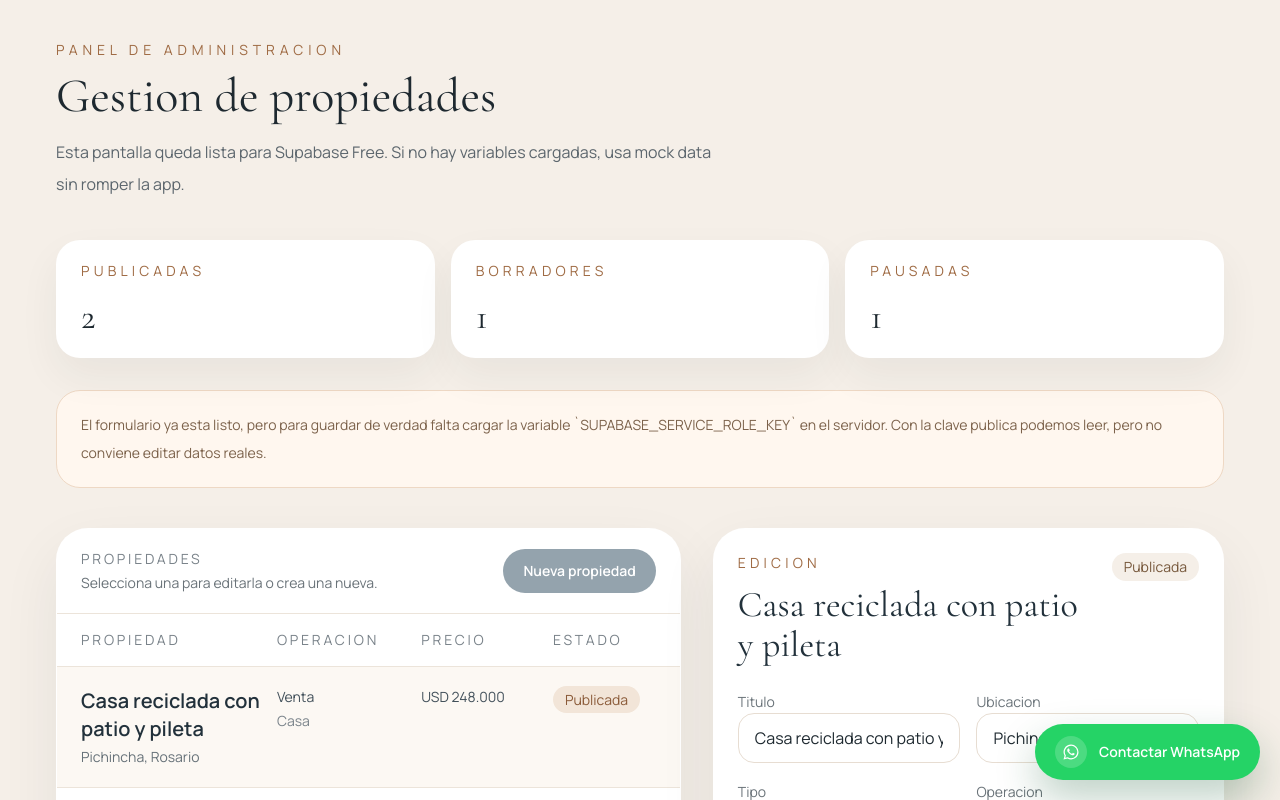
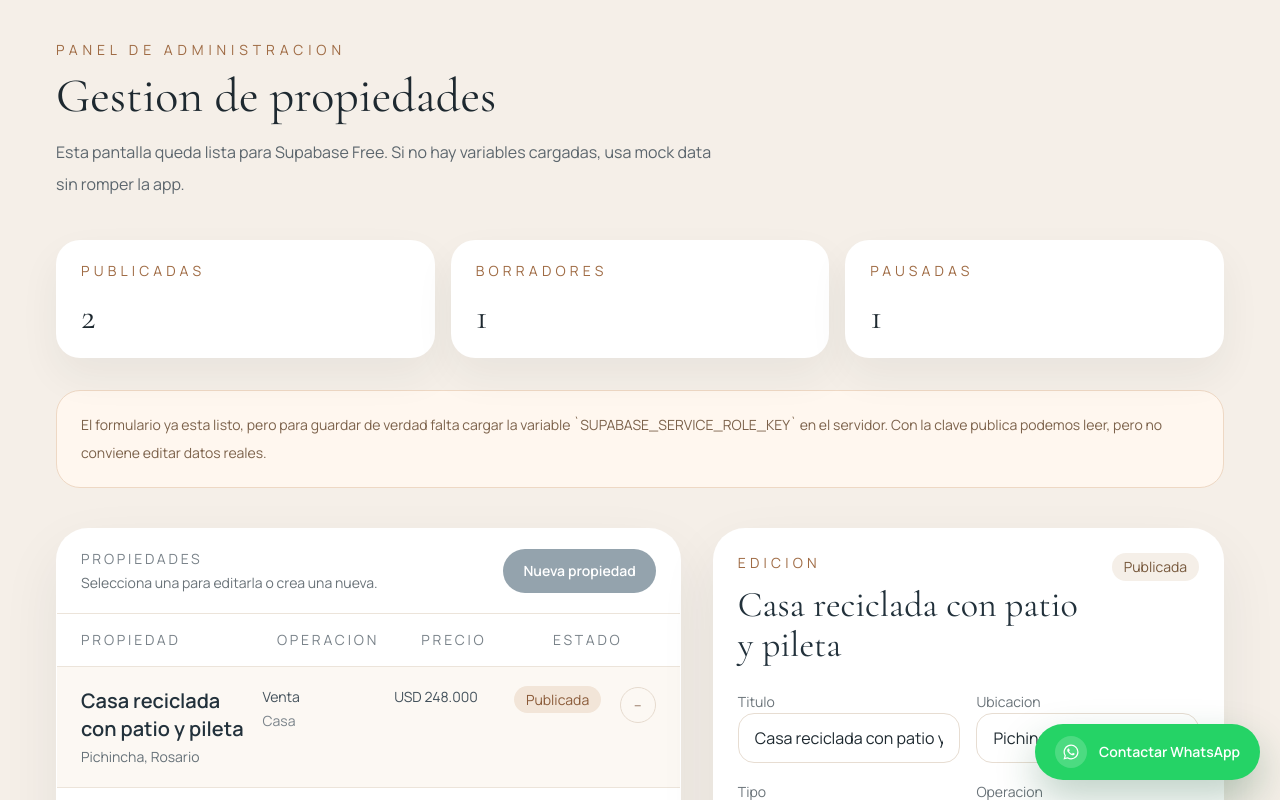
Before and after one commit to fedemestres46-afk/inmobiliariamestres, a Next.js app: page /admin in a window 1280 px wide. Shown: the top 800 px of the page. Built offline with nearby package versions, Linux system fonts and the light colour scheme; no server answers; the database is empty.

Commit message:
Add quick delete control in admin

```diff
--- a/src/app/api/admin/properties/[id]/route.ts
+++ b/src/app/api/admin/properties/[id]/route.ts
@@ -1,8 +1,12 @@
 import { revalidatePath } from "next/cache";
 import { NextResponse } from "next/server";
 import { type PropertyRow } from "@/data/properties";
-import { mapRowsWithGallery } from "@/lib/properties";
-import { getSupabaseAdminClient, isSupabaseAdminConfigured } from "@/lib/supabase";
+import { getPropertyGallery, mapRowsWithGallery } from "@/lib/properties";
+import {
+  getSupabaseAdminClient,
+  isSupabaseAdminConfigured,
+  propertyImagesBucket,
+} from "@/lib/supabase";
 
 type RouteContext = {
   params: Promise<{ id: string }>;
@@ -65,3 +69,65 @@ export async function PATCH(request: Request, context: RouteContext) {
 
   return NextResponse.json({ property });
 }
+
+export async function DELETE(_request: Request, context: RouteContext) {
+  if (!isSupabaseAdminConfigured()) {
+    return NextResponse.json(
+      {
+        error:
+          "Falta SUPABASE_SERVICE_ROLE_KEY en el servidor. Con eso habilitamos borrado real.",
+      },
+      { status: 503 },
+    );
+  }
+
+  const { id } = await context.params;
+  const supabase = getSupabaseAdminClient();
+  const gallery = await getPropertyGallery(id);
+  const pathsToRemove = gallery
+    .map((imageUrl) => {
+      const marker = `/storage/v1/object/public/${propertyImagesBucket}/`;
+      const index = imageUrl.indexOf(marker);
+
+      if (index === -1) {
+        return null;
+      }
+
+      return imageUrl.slice(index + marker.length);
+    })
+    .filter((path): path is string => Boolean(path));
+
+  if (pathsToRemove.length > 0) {
+    const { error: storageError } = await supabase.storage
+      .from(propertyImagesBucket)
+      .remove(pathsToRemove);
+
+    if (storageError) {
+      return NextResponse.json(
+        {
+          error:
+            storageError.message ??
+            "No se pudieron borrar las imagenes asociadas a la propiedad.",
+        },
+        { status: 500 },
+      );
+    }
+  }
+
+  const { error } = await supabase.from("properties").delete().eq("id", id);
+
+  if (error) {
+    return NextResponse.json(
+      {
+        error:
+          error.message ?? "No se pudo borrar la propiedad en Supabase.",
+      },
+      { status: 500 },
+    );
+  }
+
+  revalidatePath("/");
+  revalidatePath("/admin");
+
+  return NextResponse.json({ success: true, id });
+}
--- a/src/components/admin-properties-manager.tsx
+++ b/src/components/admin-properties-manager.tsx
@@ -85,6 +85,7 @@ export function AdminPropertiesManager({
   const [isPending, startTransition] = useTransition();
   const [isUploading, setIsUploading] = useState(false);
   const [deletingImageUrl, setDeletingImageUrl] = useState<string | null>(null);
+  const [deletingPropertyId, setDeletingPropertyId] = useState<string | null>(null);
   const fileInputRef = useRef<HTMLInputElement>(null);
 
   const selectedProperty =
@@ -298,9 +299,50 @@ export function AdminPropertiesManager({
     }
   }
 
-  if (!selectedProperty) {
-    return null;
+  async function handleDeleteProperty(propertyId: string) {
+    setDeletingPropertyId(propertyId);
+    setSaveState({ type: "idle", message: "" });
+
+    try {
+      const response = await fetch(`/api/admin/properties/${propertyId}`, {
+        method: "DELETE",
+      });
+
+      const result = (await response.json()) as
+        | { success?: boolean; id?: string; error?: string }
+        | undefined;
+
+      if (!response.ok || !result?.success || !result.id) {
+        setSaveState({
+          type: "error",
+          message: result?.error ?? "No se pudo borrar la propiedad.",
+        });
+        return;
       }
+
+      setProperties((current) => {
+        const nextProperties = current.filter((property) => property.id !== result.id);
+
+        setSelectedId((currentSelectedId) => {
+          if (currentSelectedId !== result.id) {
+            return currentSelectedId;
+          }
+
+          return nextProperties[0]?.id ?? "";
+        });
+
+        return nextProperties;
+      });
+      setSaveState({
+        type: "success",
+        message: "Propiedad borrada correctamente.",
+      });
+    } finally {
+      setDeletingPropertyId(null);
+    }
+  }
+
+  const hasProperties = properties.length > 0;
 
   return (
     <>
@@ -360,18 +402,21 @@ export function AdminPropertiesManager({
 
           <div className="divide-y divide-[#ece4da]">
             {properties.map((property) => (
+              <div
+                key={property.id}
+                className={`grid grid-cols-1 gap-3 px-6 py-5 transition md:grid-cols-[minmax(0,1.4fr)_minmax(0,1fr)_minmax(0,0.9fr)_minmax(0,0.8fr)_auto] md:items-start ${
+                  property.id === selectedProperty?.id
+                    ? "bg-[#fcf8f3]"
+                    : "hover:bg-[#faf6f0]"
+                }`}
+              >
                 <button
-                key={property.id}
                   type="button"
                   onClick={() => {
                     setSelectedId(property.id);
                     setSaveState({ type: "idle", message: "" });
                   }}
-                className={`grid w-full grid-cols-1 gap-4 px-6 py-5 text-left transition md:grid-cols-[1.4fr_1fr_0.9fr_0.8fr] ${
-                  property.id === selectedProperty.id
-                    ? "bg-[#fcf8f3]"
-                    : "hover:bg-[#faf6f0]"
-                }`}
+                  className="grid grid-cols-1 gap-4 text-left md:col-span-4 md:grid-cols-subgrid"
                 >
                   <div>
                     <h2 className="text-xl font-semibold text-[#22313b]">
@@ -392,15 +437,47 @@ export function AdminPropertiesManager({
                     </span>
                   </div>
                 </button>
+                <div className="flex items-start justify-end">
+                  <button
+                    type="button"
+                    aria-label={`Borrar ${property.title}`}
+                    onClick={() => void handleDeleteProperty(property.id)}
+                    disabled={!canPersist || deletingPropertyId === property.id}
+                    className="flex h-9 w-9 items-center justify-center rounded-full border border-[#d7c7b6] text-xl leading-none text-[#7d5840] transition hover:border-[#9f6b44] hover:bg-[#f7efe5] hover:text-[#9f6b44] disabled:cursor-not-allowed disabled:opacity-60"
+                  >
+                    {deletingPropertyId === property.id ? "..." : "-"}
+                  </button>
+                </div>
+              </div>
             ))}
+            {!hasProperties ? (
+              <div className="px-6 py-8 text-sm text-[#6a7379]">
+                Aun no hay propiedades. Crea una nueva desde este panel.
+              </div>
+            ) : null}
           </div>
         </div>
 
         <form
-          key={selectedProperty.id}
+          key={selectedProperty?.id ?? "empty"}
           action={handleSubmit}
           className="rounded-[2rem] border border-white/80 bg-white p-6 shadow-[0_24px_60px_rgba(35,43,50,0.07)]"
         >
+          {!selectedProperty ? (
+            <div className="flex min-h-[24rem] flex-col items-center justify-center text-center">
+              <p className="text-sm uppercase tracking-[0.3em] text-[#9f6b44]">
+                Sin seleccion
+              </p>
+              <h2 className="mt-4 font-serif-display text-4xl text-[#22313b]">
+                No hay propiedades para editar
+              </h2>
+              <p className="mt-4 max-w-md text-base leading-8 text-[#6a7379]">
+                Cuando crees una nueva propiedad o selecciones una existente,
+                los campos apareceran aqui.
+              </p>
+            </div>
+          ) : (
+            <>
           <div className="flex items-start justify-between gap-4">
             <div>
               <p className="text-sm uppercase tracking-[0.3em] text-[#9f6b44]">
@@ -732,6 +809,8 @@ export function AdminPropertiesManager({
               {isPending ? "Guardando..." : "Guardar cambios"}
             </button>
           </div>
+            </>
+          )}
         </form>
       </section>
     </>
```
Lines whose indentation alone changed are shown as unchanged.
